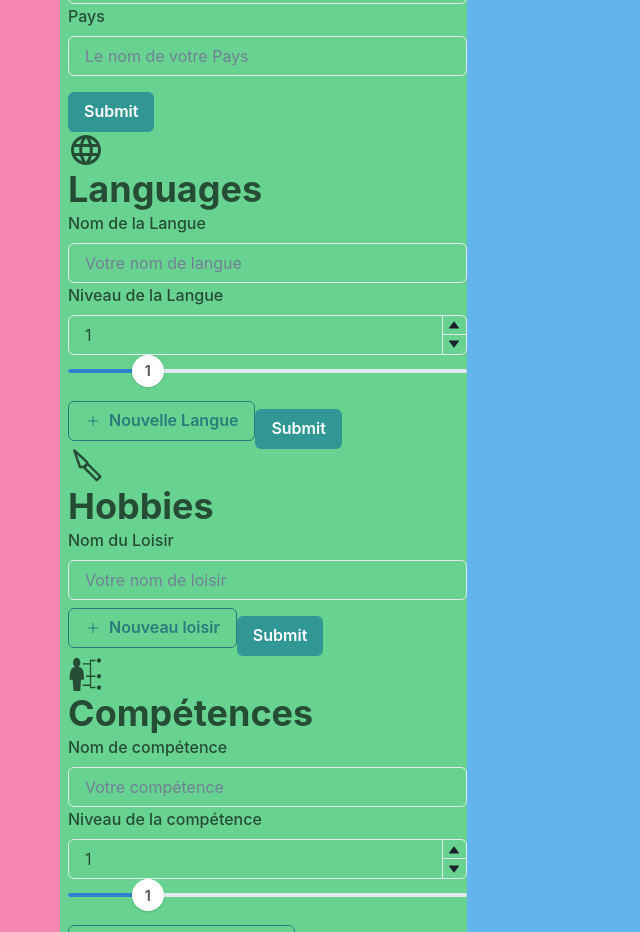
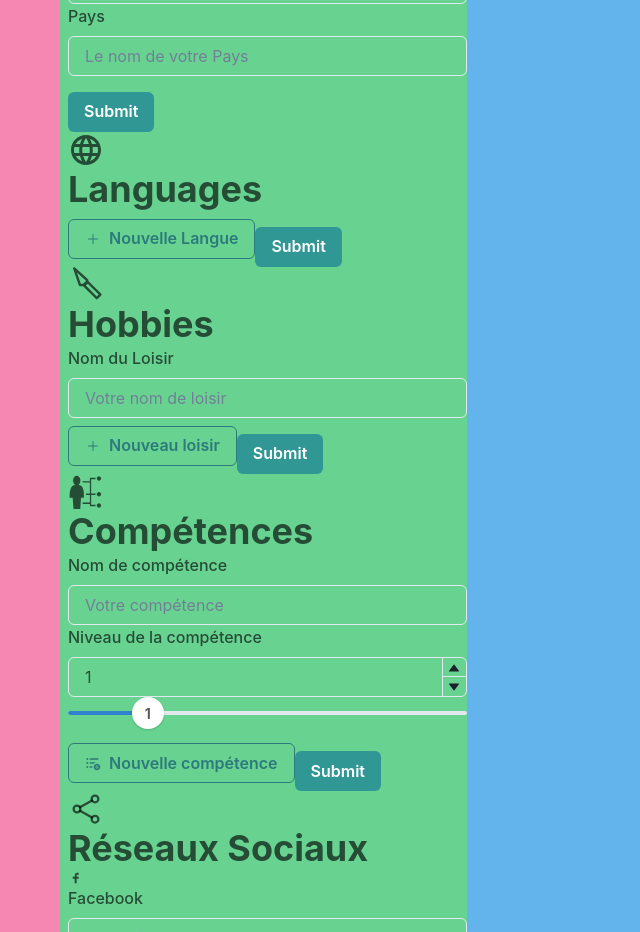
Before and after one commit to CleverCodeLabs/resume-it, a Next.js app in the folder apps/web/: page /resume/contact in a window 1280 px wide. Shown: the part 1300-2232 px from the top of the page, without its empty margins (0-640 px from the left). Built offline with nearby package versions, Linux system fonts and the light colour scheme.

Commit message:
feat: add multi language

```diff
--- a/apps/web/components/languages/LanguagesForm.tsx
+++ b/apps/web/components/languages/LanguagesForm.tsx
@@ -1,4 +1,10 @@
-import { Controller, useForm } from "react-hook-form";
+import {
+  Control,
+  Controller,
+  useFieldArray,
+  useForm,
+  useWatch,
+} from "react-hook-form";
 
 import {
   Button,
@@ -7,55 +13,39 @@ import {
   FormLabel,
   Heading,
   Input,
-  NumberDecrementStepper,
-  NumberIncrementStepper,
-  NumberInput,
-  NumberInputField,
-  NumberInputStepper,
-  Slider,
-  SliderFilledTrack,
-  SliderThumb,
-  SliderTrack,
+  Select,
 } from "@chakra-ui/react";
 import React from "react";
 import { MdOutlineLanguage } from "react-icons/md";
 import { IoAddOutline } from "react-icons/io5";
+import { FieldArrayWithId } from "react-hook-form/dist/types/fieldArray";
 
 interface LanguagesFormInput {
-  name: string;
-  level: number;
+  languages:
+    | {
+        name?: string | undefined;
+        level?: string | undefined;
+      }[]
+    | undefined;
 }
 
-export default function LanguagesForm() {
-  const {
+const LanguageInput = ({
+  control,
+  index,
+  field,
+}: {
+  control: Control<LanguagesFormInput>;
+  index: number;
+  field: FieldArrayWithId<LanguagesFormInput, "languages", "id">;
+}) => {
+  const value = useWatch({
+    name: "languages",
     control,
-    handleSubmit,
-    register,
-    formState: { errors, isSubmitting },
-  } = useForm<LanguagesFormInput>({
-    defaultValues: {
-      name: "",
-      level: 1,
-    },
   });
-
-  function onSubmit(values: any): Promise<void> {
-    return new Promise((resolve) => {
-      setTimeout(() => {
-        alert(JSON.stringify(values, null, 2));
-        resolve();
-      }, 3000);
-    });
-  }
-
   return (
-    <form onSubmit={handleSubmit(onSubmit)}>
-      <Heading as="h2" size="xl">
-        <MdOutlineLanguage />
-        Languages
-      </Heading>
+    <div>
       <Controller
-        name="name"
+        name={`languages.${index}.name`}
         control={control}
         rules={{
           required: "This is required",
@@ -75,49 +65,74 @@ export default function LanguagesForm() {
           </FormControl>
         )}
       />
-
       <Controller
-        name="level"
+        name={`languages.${index}.level`}
         control={control}
         rules={{
           required: "This is required",
         }}
         render={({ field }) => (
-          <FormControl isInvalid={!!errors?.level}>
-            <FormLabel htmlFor="level">Niveau de la Langue</FormLabel>
-            <NumberInput {...field} min={0} max={5} id="level">
-              <NumberInputField />
-              <NumberInputStepper>
-                <NumberIncrementStepper />
-                <NumberDecrementStepper />
-              </NumberInputStepper>
-            </NumberInput>
-            <Slider
-              flex="1"
-              min={0}
-              max={5}
-              step={1}
-              focusThumbOnChange={false}
-              {...field}
-            >
-              <SliderTrack>
-                <SliderFilledTrack />
-              </SliderTrack>
-              <SliderThumb fontSize="sm" boxSize="32px">
-                {field.value}
-              </SliderThumb>
-            </Slider>
-            <FormErrorMessage>
-              {errors.level && errors.level.message}
-            </FormErrorMessage>
-          </FormControl>
+          <Select placeholder="Sélectionner votre niveau" {...field}>
+            <option value="debutant">Débutant</option>
+            <option value="intermediaire">Intermédiaire</option>
+            <option value="courant">Courant</option>
+            <option value="bilingue">Bilingue</option>
+            <option value="maternelle">Maternelle</option>
+          </Select>
         )}
       />
+    </div>
+  );
+};
 
-      <Button leftIcon={<IoAddOutline />} colorScheme="teal" variant="outline">
+export default function LanguagesForm() {
+  const {
+    control,
+    handleSubmit,
+    register,
+    formState: { errors, isSubmitting },
+  } = useForm<LanguagesFormInput>({
+    defaultValues: {
+      languages: [],
+    },
+  });
+
+  const { fields, append } = useFieldArray({
+    name: "languages",
+    control,
+  });
+
+  function onSubmit(values: any): Promise<void> {
+    return new Promise((resolve) => {
+      setTimeout(() => {
+        alert(JSON.stringify(values, null, 2));
+        resolve();
+      }, 3000);
+    });
+  }
+
+  return (
+    <form
+      onSubmit={handleSubmit(onSubmit, (errors, e) => console.log(errors, e))}
+    >
+      <Heading as="h2" size="xl">
+        <MdOutlineLanguage />
+        Languages
+      </Heading>
+      {fields.map((field, index) => (
+        <LanguageInput key={field.id} {...{ control, index, field }} />
+      ))}
+      <Button
+        leftIcon={<IoAddOutline />}
+        colorScheme="teal"
+        variant="outline"
+        type="button"
+        onClick={() =>
+          append({ name: "", level: "" }, { focusName: "languages.0.name" })
+        }
+      >
         Nouvelle Langue
       </Button>
-
       <Button mt={4} colorScheme="teal" isLoading={isSubmitting} type="submit">
         Submit
       </Button>
```
